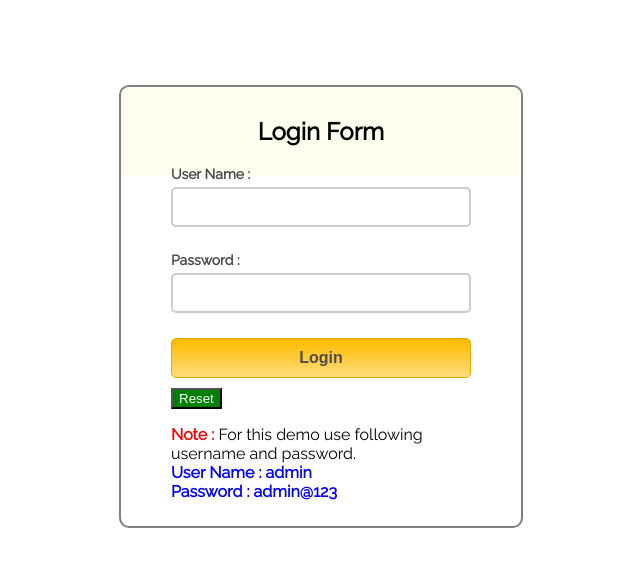
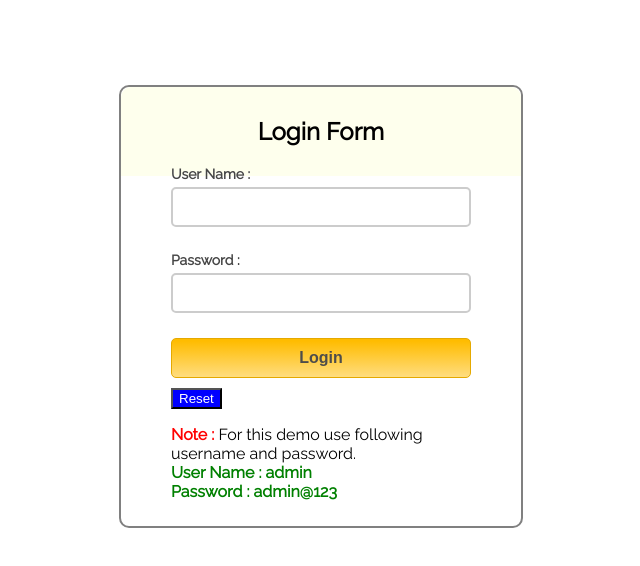
Before and after one commit to Bhuvanasridhar/assignment-5, a plain HTML site: page index.html in a window 1280 px wide. Shown: the whole page, without its empty margins (71-711 px from the left). Drawn offline with Linux system fonts and the light colour scheme.

Commit message:
Update style.css

```diff
--- a/style.css
+++ b/style.css
@@ -52,7 +52,7 @@ font-size:32px;
 color:red;
 }
 .valid{
-color:blue;
+color:green;
 }
 .back{
 text-decoration: none;
@@ -64,7 +64,7 @@ color: black;
 }
 input.reset{
    margin-top: 10px;
-   background-color: green;
+   background-color: blue;
    color: white;
 }
 input[type=button]{
```
